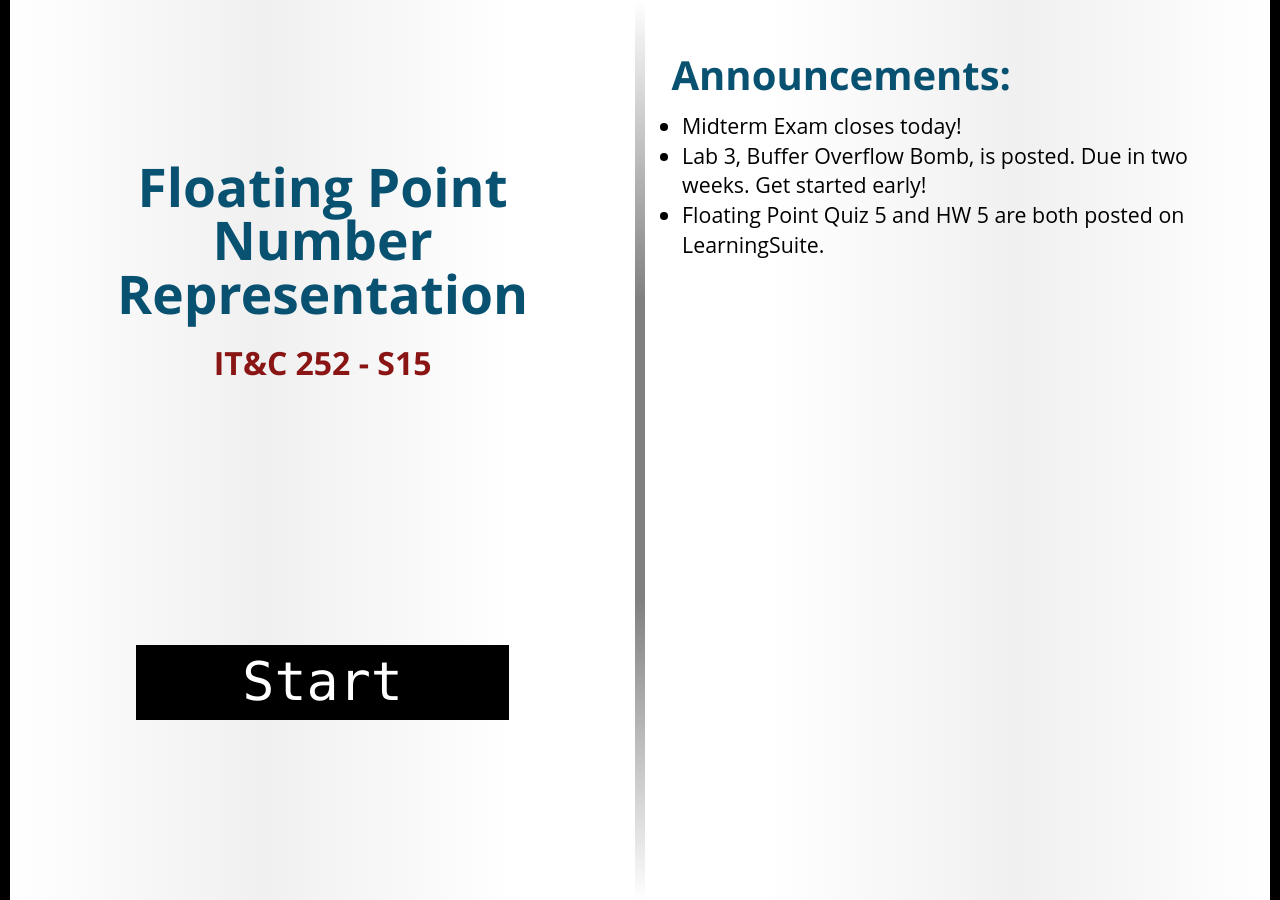
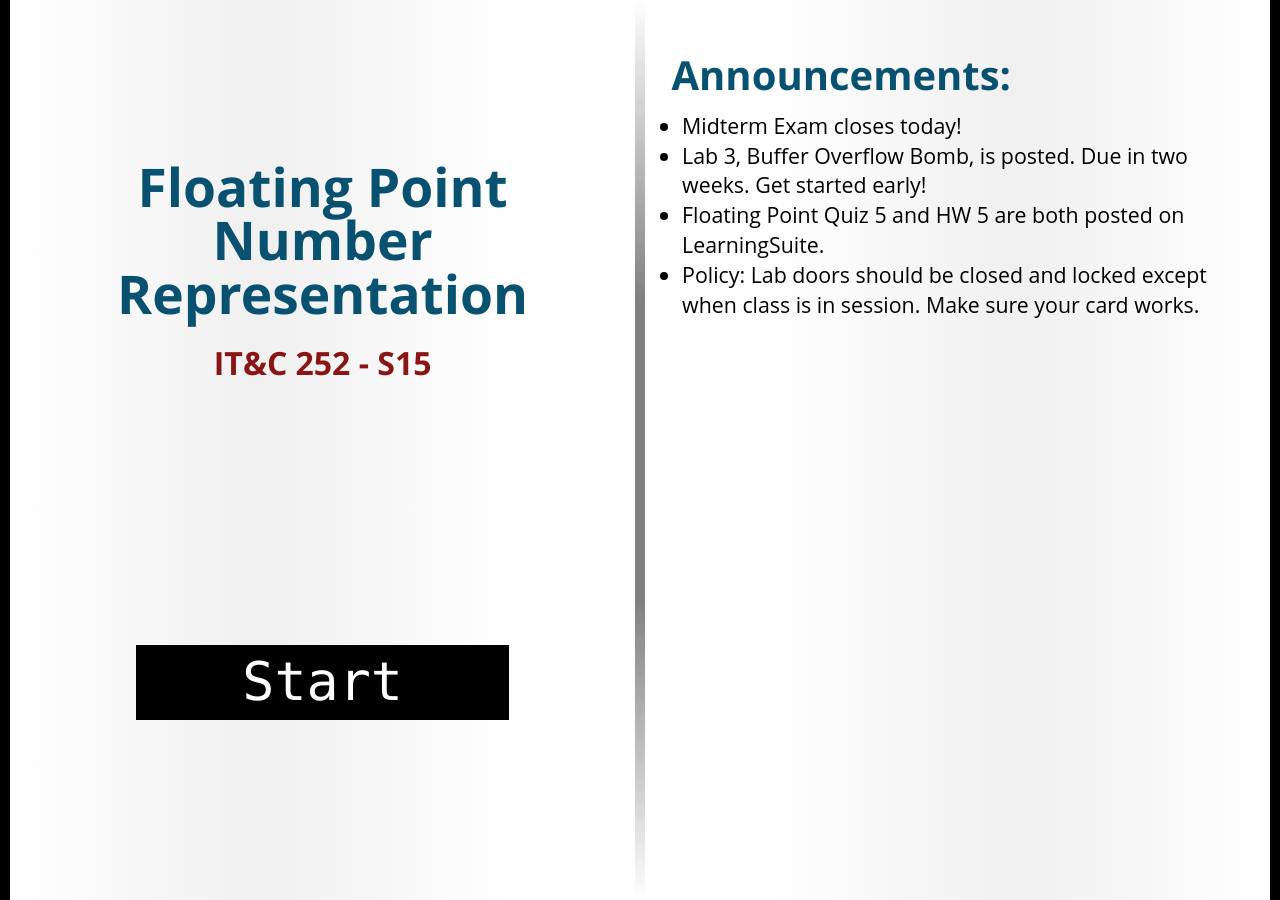
Before and after one commit to bredd/byu-itc-252.github.io, a Jekyll site: the page built from _welcome/S15.md, in a window 1280 px wide. Built offline with Jekyll 4.4.1, drawn with Linux system fonts in a browser that asks for light colours; some web fonts are replaced.

Commit message:
Update S15

```diff
--- a/_welcome/S15.md
+++ b/_welcome/S15.md
@@ -6,3 +6,4 @@ session: S15
 * Midterm Exam closes today!
 * Lab 3, Buffer Overflow Bomb, is posted. Due in two weeks. Get started early!
 * Floating Point Quiz 5 and HW 5 are both posted on LearningSuite.
+* Policy: Lab doors should be closed and locked except when class is in session. Make sure your card works.
```
